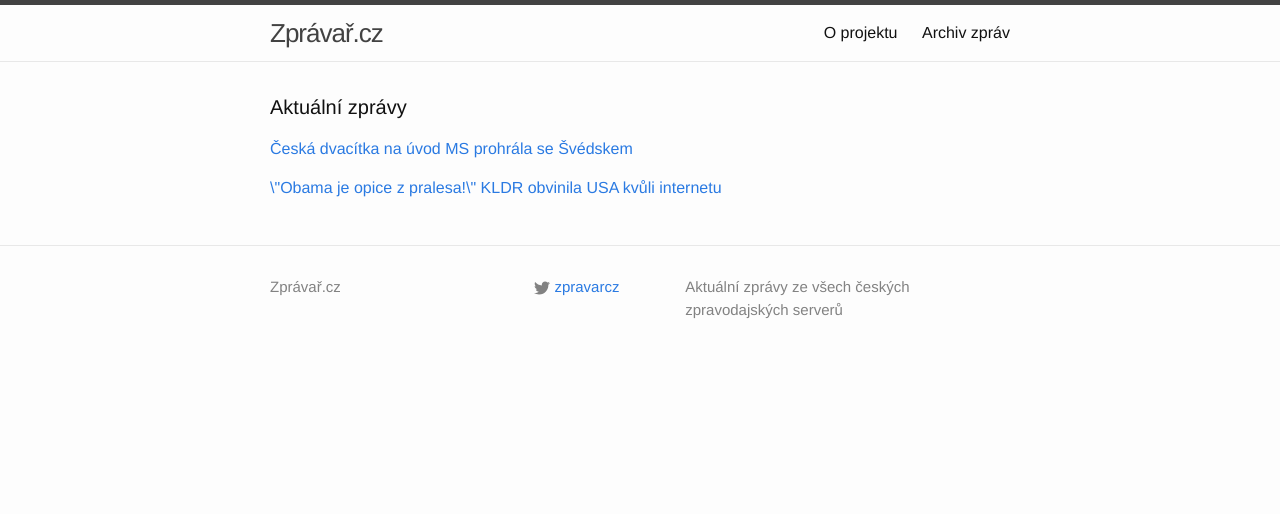
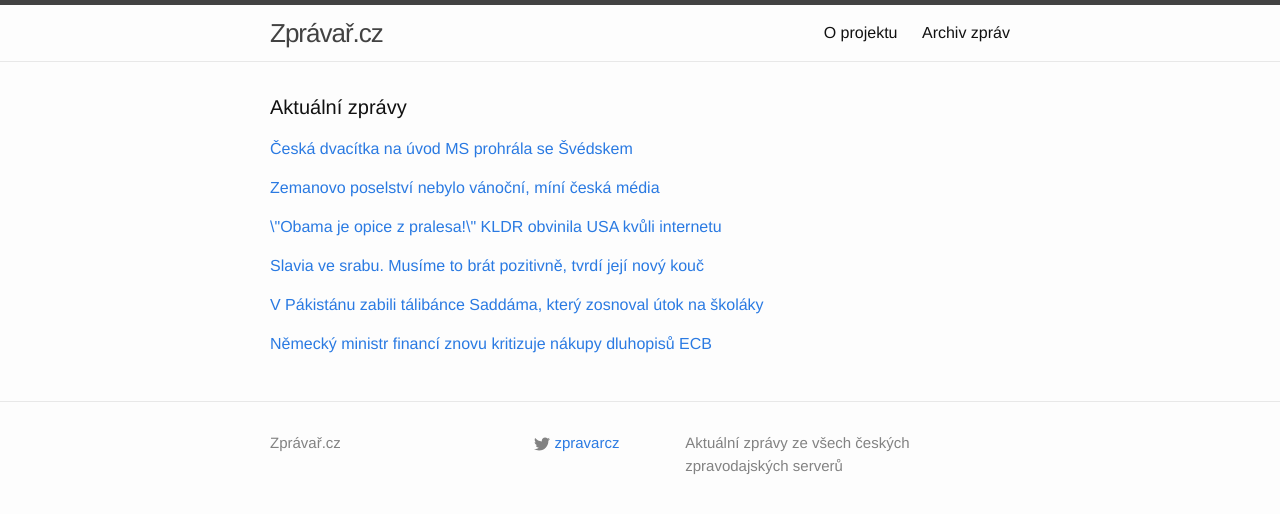
Before and after one commit to adliska/zpravar, a Jekyll site: the page built from index.html, in a window 1280 px wide. Shown: the top 514 px of the page. Built offline with Jekyll 4.4.1, drawn with Linux system fonts in a browser that asks for light colours.

Commit message:
zpravar news update

```diff
--- a/index.html
+++ b/index.html
@@ -15,12 +15,41 @@ layout: default
 <li><a href=http://www.rozhlas.cz/_zprava/hokejova-dvacitka-zahajila-ms-porazkou-favorizovanym-svedum-podlehla-25--1436847>Hokejová dvacítka zahájila MS porážkou. Favorizovaným Švédům podlehla 2:5 - www.rozhlas.cz</a></li>
 <li><a href=http://hokej.idnes.cz/ms-junioru-hokej-cesko-svedsko-dzy-/reprezentace.aspx?c=A141227_013922_reprezentace_lge>Vránovy góly na Švédy nestačily, dvacítka opět nezvládla vstup do MS - hokej.idnes.cz</a></li>
 </ul>
-</div><p><a href="javascript:;" onclick="toggle_visibility('zpravy1')">\"Obama je opice z pralesa!\" KLDR obvinila USA kvůli internetu</a></p>
+</div><p><a href="javascript:;" onclick="toggle_visibility('zpravy1')">Zemanovo poselství nebylo vánoční, míní česká média</a></p>
 <div id="zpravy1" style="display:none">
+<ul>
+<li><a href=http://www.ceskenoviny.cz/zpravy/zpravy/zemanovo-poselstvi-nebylo-vanocni-mini-ceska-media/1162652>Zemanovo poselství nebylo vánoční, míní česká média - www.ceskenoviny.cz</a></li>
+<li><a href=http://www.tyden.cz/rubriky/domaci/zemanuv-projev-nebyl-vanocni-ale-sebestredny-mini-media_328400.html>Zemanův projev nebyl vánoční, ale sebestředný, míní média - www.tyden.cz</a></li>
+<li><a href=http://zpravy.aktualne.cz/domaci/media-kritizuji-zemanuv-projev-soustredil-se-na-sebe-tvrdi/r~ad0193548d9111e49e4b0025900fea04/>Média kritizují Zemanův projev. Soustředil se na sebe, tvrdí - zpravy.aktualne.cz</a></li>
+<li><a href=http://www.denik.cz/z_domova/media-zemanovo-poselstvi-nebylo-vanocni-20141227.html>Média: Zemanovo poselství nebylo vánoční - www.denik.cz</a></li>
+</ul>
+</div><p><a href="javascript:;" onclick="toggle_visibility('zpravy2')">\"Obama je opice z pralesa!\" KLDR obvinila USA kvůli internetu</a></p>
+<div id="zpravy2" style="display:none">
 <ul>
 <li><a href=http://www.tyden.cz/rubriky/zahranici/asie-a-oceanie/obama-je-opice-z-pralesa-kldr-obvinila-usa-kvuli-internetu_328399.html>\"Obama je opice z pralesa!\" KLDR obvinila USA kvůli internetu - www.tyden.cz</a></li>
 <li><a href=http://zpravy.aktualne.cz/zahranici/kldr-obvinila-usa-obamu-napadla-rasistickymi-urazkami/r~69361fb08d9011e49bec0025900fea04/>KLDR obvinila USA, Obamu napadla rasistickými urážkami - zpravy.aktualne.cz</a></li>
 <li><a href=http://www.lidovky.cz/kldr-obvinila-usa-z-kyberutoku-obamu-nazvala-opici-z-pralesa-prw-/zpravy-svet.aspx?c=A141227_070748_ln_zahranici_mmu>KLDR obvinila USA z kyberútoku, Obamu nazvala opicí z pralesa  - www.lidovky.cz</a></li>
 <li><a href=http://zpravy.idnes.cz/kldr-vini-z-vypadku-internetu-usa-drd-/zahranicni.aspx?c=A141227_065533_zahranicni_cen>KLDR zasypala Obamu rasistickými urážkami, viní USA z výpadku internetu - zpravy.idnes.cz</a></li>
 </ul>
+</div><p><a href="javascript:;" onclick="toggle_visibility('zpravy3')">Slavia ve srabu. Musíme to brát pozitivně, tvrdí její nový kouč</a></p>
+<div id="zpravy3" style="display:none">
+<ul>
+<li><a href=http://www.tyden.cz/rubriky/sport/hokej/extraliga/slavia-ve-srabu-musime-to-brat-pozitivne-tvrdi-jeji-novy-kouc_328398.html>Slavia ve srabu. Musíme to brát pozitivně, tvrdí její nový kouč - www.tyden.cz</a></li>
+<li><a href=http://sport.aktualne.cz/novy-trener-slavie-u-hracu-mi-schazela-loajalita-ke-klubu/r~0dee351e8d4711e49f60002590604f2e/>Nový trenér Slavie: U hráčů mi scházela loajalita ke klubu - sport.aktualne.cz</a></li>
+<li><a href=http://www.tyden.cz/rubriky/sport/hokej/extraliga/slavie-ve-srabu-musime-to-brat-pozitivne-tvrdi-jeji-novy-kouc_328398.html>Slavie ve srabu. Musíme to brát pozitivně, tvrdí její nový kouč - www.tyden.cz</a></li>
+</ul>
+</div><p><a href="javascript:;" onclick="toggle_visibility('zpravy4')">V Pákistánu zabili tálibánce Saddáma, který zosnoval útok na školáky</a></p>
+<div id="zpravy4" style="display:none">
+<ul>
+<li><a href=http://www.novinky.cz/zahranicni/svet/357279-v-pakistanu-zabili-talibance-saddama-ktery-zosnoval-utok-na-skolaky.html>V Pákistánu zabili tálibánce Saddáma, který zosnoval útok na školáky - www.novinky.cz</a></li>
+<li><a href=http://zpravy.aktualne.cz/zahranici/ve-skole-umrelo-150-lidi-muze-ktery-utok-planoval-zabili/r~a1bd058c8d9611e490f70025900fea04/>Ve škole umřelo 150 lidí. Muže, který útok plánoval, zabili - zpravy.aktualne.cz</a></li>
+<li><a href=http://zpravy.idnes.cz/pakistan-zastrelil-jednoho-z-velitelu-talibanu-saddama-pib-/zahranicni.aspx?c=A141227_074656_zahranicni_cen>Pákistán oznámil smrt velitele Talibanu, který naplánoval útok na školu - zpravy.idnes.cz</a></li>
+</ul>
+</div><p><a href="javascript:;" onclick="toggle_visibility('zpravy5')">Německý ministr financí znovu kritizuje nákupy dluhopisů ECB</a></p>
+<div id="zpravy5" style="display:none">
+<ul>
+<li><a href=http://www.denik.cz/ekonomika/nemecky-ministr-financi-znovu-kritizuje-nakupy-dluhopisu-ecb-20141227.html>Německý ministr financí znovu kritizuje nákupy dluhopisů ECB - www.denik.cz</a></li>
+<li><a href=http://www.financninoviny.cz/zpravodajstvi/zpravy/nemecky-ministr-financi-znovu-kritizuje-nakupy-dluhopisu-ecb/1162649>Německý ministr financí znovu kritizuje nákupy dluhopisů ECB - www.financninoviny.cz</a></li>
+<li><a href=http://byznys.ihned.cz/c1-63303160-ecb-evropska-centralni-banka-nakupy-dluhopisu-wolfgang-schauble-nemecko-euro-eurozona>Schäuble kritizuje nákupy dluhopisů ECB a žádá především reformy - byznys.ihned.cz</a></li>
+</ul>
 </div></div>
```
